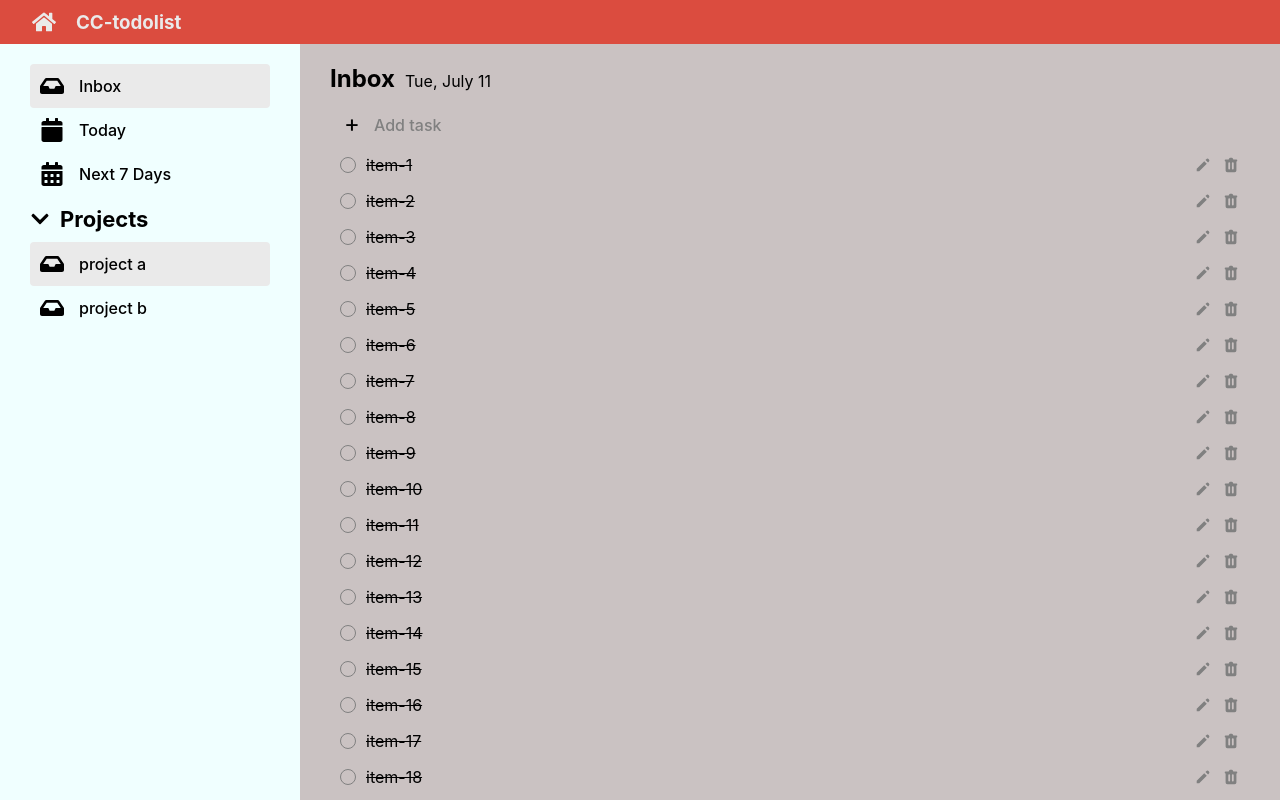
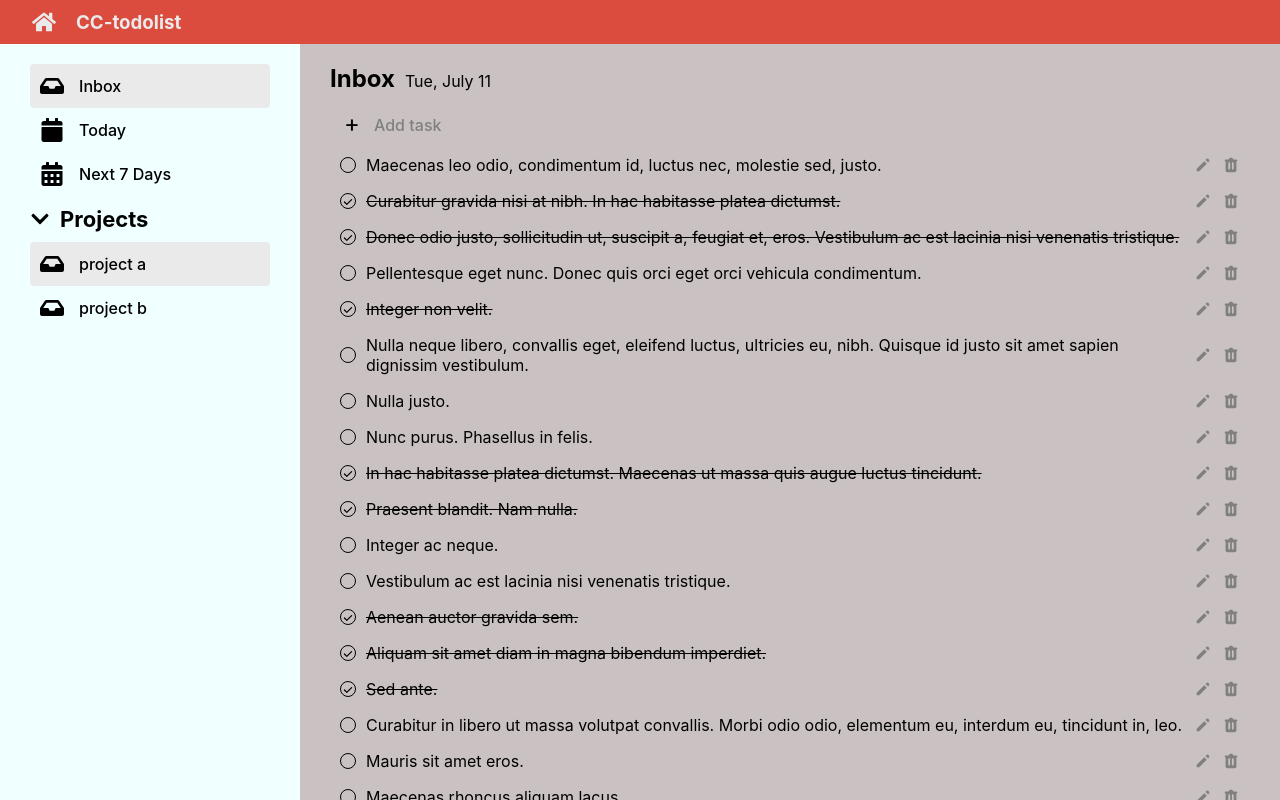
Before and after one commit to grimoll2e/CC14-Todolist, a React (Create React App) app: page / in a window 1280 px wide. Built offline with nearby package versions, Linux system fonts and the light colour scheme.

Commit message:
finish render with mockdata

```diff
--- a/src/components/Todo/Addtodo.jsx
+++ b/src/components/Todo/Addtodo.jsx
@@ -14,7 +14,7 @@ export function Addtodo() {
                 <span>+</span>
                 <h3>Add task</h3>
             </div>):(
-            <TodoForm onSetIsShow={handleClickToAddTask}/>
+            <TodoForm onSetIsShow={handleClickToAddTask} submitText='Add task'/>
             )}
         </>
     )
--- a/src/components/Todo/TodoContent.jsx
+++ b/src/components/Todo/TodoContent.jsx
@@ -1,15 +1,18 @@
+import { useState } from 'react';
 import { Addtodo } from './Addtodo';
 import { TodoHeader } from './TodoHeader';
 import { TodoLists } from './TodoLists';
+import mockData from '../../data/todos.json'
+
 
 export function TodoContent() {
-
+const [todos,setTodos] = useState(mockData)
 
     return (
         <main className="content">
             <TodoHeader/>
             <Addtodo/>
-            <TodoLists/>
+            <TodoLists todos={todos}/>
         </main>
     )
 }
--- a/src/components/Todo/TodoForm.jsx
+++ b/src/components/Todo/TodoForm.jsx
@@ -1,22 +1,32 @@
 import styles from './TodoForm.module.scss'
 import React,{useState} from 'react';
 
-export function TodoForm({onSetIsShow}) {
+export function TodoForm({onSetIsShow,submitText,oldTake}) {
 
-    const [taks,setTaks] = useState('')
+    const [taks,setTaks] = useState(oldTake||'')
+    const [iserror,setIsError] = useState(false)
 
     const handleSubmit = (e) =>{
         e.preventDefault()
-        onSetIsShow()//จากที่ส่งมาจาก Addtodo
+
+        //validate
+        if(taks.trim() === ''){
+            setIsError(true)
+            return;
+        }
+
+
+        onSetIsShow()//จากที่ส่งมาจาก Addtodo__handleClickToAddTask && totoitem__handleOpenEdit
 
     }
 
-    const handleClickcancel = (e) =>{
+    const handleClickcancel = () =>{
         // console.log(e)
         onSetIsShow()
     }
 
     const handleChange=(e)=>{
+        setIsError(false)
         setTaks(e.target.value)
     }
 
@@ -25,10 +35,10 @@ export function TodoForm({onSetIsShow}) {
         <form onSubmit={handleSubmit} className={styles.todo__form__container}>
             <input className={styles.todo__form__input} placeholder='Task Name' value={taks} onChange={handleChange}/>
             <div className={styles.todo__form__footer}>
-                <p className={styles.todo__error}> Title is required</p>
+                {iserror && <p className={styles.todo__error}> Title is required</p>}
                 <div className={styles.todo__form__buttons}>
                     <button type='button' onClick={handleClickcancel}>Cancle</button>
-                    <button type='submit'>Add task</button>
+                    <button type='submit'>{submitText}</button>
                 </div>
 
             </div>
--- a/src/components/Todo/TodoItem.jsx
+++ b/src/components/Todo/TodoItem.jsx
@@ -1,19 +1,48 @@
 import styles from './TodoItem.module.scss'
+import { useState } from 'react';
 import { HiCheck, HiPencil, HiTrash } from "react-icons/hi";
+import { TodoForm } from './TodoForm';
 
-export function TodoItem({value}) {
+export function TodoItem({todo}) {
+    //isCheck = status Done
+    const [isCheck, setIsCheck] = useState(todo.status)
+    const [isEdit,setIsEdit] = useState(false)
+    const handleToggleCheck = () => {
+
+        setIsCheck(!isCheck)
+    }
+
+    const handleDeleteTodo = () =>{
+        console.log('first')
+    }
+
+    const handleOpenEdit = ()=>{
+        setIsEdit(!isEdit)
+    }
+
+    // class ui checkbox icon render
+    let CheckStyles = isCheck ? styles.checkbox_icon__done : styles.checkbox_icon
+    let taskStyle = isCheck ? styles.done : ''
+
     return (
-        <li className={styles.todo__item__container} key={value}>
-            <div className={styles.checkbox__container}>
-                <HiCheck className={styles.checkbox_icon} />
+        <>
+        {!isEdit ? <li className={styles.todo__item__container} >
+            <div className={styles.checkbox__container} onClick={handleToggleCheck}>
+                <HiCheck className={CheckStyles} />
             </div>
-            <p className={styles.done}>{`item-${value}`}</p>
-            <div className={styles.edit__icon}>
+            <p className={taskStyle}>{todo.task}</p>
+            <div className={styles.edit__icon} onClick={handleOpenEdit}>
                 <HiPencil />
             </div>
-            <div className={styles.delete__icon}>
+            <div className={styles.delete__icon} onClick={handleDeleteTodo}>
                 <HiTrash />
             </div>
-        </li>
+        </li>:
+        <TodoForm
+        submitText='Edit Take'
+        onSetIsShow={handleOpenEdit}
+        oldTake ={todo.task}
+        />}
+        </>
     )
 }
--- a/src/components/Todo/TodoItem.module.scss
+++ b/src/components/Todo/TodoItem.module.scss
@@ -19,11 +19,11 @@ $grey:rgb(234,234,234);
 
 .checkbox__container{
     border-color: rgb(255, 0, 0);
-    color: #343434;
+    color: rgb(0, 0, 0);
     height: 16px;
     width: 16px;
     display: block;
-    border: 1px solid gray;
+    border: 1px solid rgb(0, 0, 0);
     border-radius: 16px;
     text-align: center;
     line-height: 16px;
@@ -39,6 +39,7 @@ $grey:rgb(234,234,234);
 .checkbox__container:hover{
     .checkbox_icon{
         display: inline;
+        color: #6d6d6d;
     }
 }
 .edit__icon,
--- a/src/components/Todo/TodoLists.jsx
+++ b/src/components/Todo/TodoLists.jsx
@@ -1,13 +1,14 @@
 import { TodoItem } from './TodoItem';
 
 
-export function TodoLists() {
-    const mockTodo = Array.from({ length: 50 }, (el, idx) => idx + 1);
+export function TodoLists({todos}) {
 
     return (
         <ul>
-            {mockTodo.map((el) => (
-                <TodoItem value={el}/>
+            {todos.map((el) => (
+                <TodoItem
+                    key={el.id}
+                todo={el}/>
             ))}
         </ul>
     )
--- /dev/null
+++ b/src/data/todos.json
@@ -0,0 +1,30 @@
+[{"id":1,"task":"Maecenas leo odio, condimentum id, luctus nec, molestie sed, justo.","status":false,"due_date":"2023-07-11"},
+{"id":2,"task":"Curabitur gravida nisi at nibh. In hac habitasse platea dictumst.","status":true,"due_date":"2023-07-21"},
+{"id":3,"task":"Donec odio justo, sollicitudin ut, suscipit a, feugiat et, eros. Vestibulum ac est lacinia nisi venenatis tristique.","status":true,"due_date":"2023-07-20"},
+{"id":4,"task":"Pellentesque eget nunc. Donec quis orci eget orci vehicula condimentum.","status":false,"due_date":"2023-07-21"},
+{"id":5,"task":"Integer non velit.","status":true,"due_date":"2023-07-30"},
+{"id":6,"task":"Nulla neque libero, convallis eget, eleifend luctus, ultricies eu, nibh. Quisque id justo sit amet sapien dignissim vestibulum.","status":false,"due_date":"2023-07-05"},
+{"id":7,"task":"Nulla justo.","status":false,"due_date":"2023-07-21"},
+{"id":8,"task":"Nunc purus. Phasellus in felis.","status":false,"due_date":"2023-07-24"},
+{"id":9,"task":"In hac habitasse platea dictumst. Maecenas ut massa quis augue luctus tincidunt.","status":true,"due_date":"2023-07-17"},
+{"id":10,"task":"Praesent blandit. Nam nulla.","status":true,"due_date":"2023-07-12"},
+{"id":11,"task":"Integer ac neque.","status":false,"due_date":"2023-07-25"},
+{"id":12,"task":"Vestibulum ac est lacinia nisi venenatis tristique.","status":false,"due_date":"2023-07-13"},
+{"id":13,"task":"Aenean auctor gravida sem.","status":true,"due_date":"2023-07-02"},
+{"id":14,"task":"Aliquam sit amet diam in magna bibendum imperdiet.","status":true,"due_date":"2023-07-04"},
+{"id":15,"task":"Sed ante.","status":true,"due_date":"2023-07-25"},
+{"id":16,"task":"Curabitur in libero ut massa volutpat convallis. Morbi odio odio, elementum eu, interdum eu, tincidunt in, leo.","status":false,"due_date":"2023-07-22"},
+{"id":17,"task":"Mauris sit amet eros.","status":false,"due_date":"2023-07-23"},
+{"id":18,"task":"Maecenas rhoncus aliquam lacus.","status":false,"due_date":"2023-07-24"},
+{"id":19,"task":"Nullam orci pede, venenatis non, sodales sed, tincidunt eu, felis.","status":true,"due_date":"2023-07-06"},
+{"id":20,"task":"Morbi porttitor lorem id ligula.","status":true,"due_date":"2023-07-26"},
+{"id":21,"task":"Vestibulum ante ipsum primis in faucibus orci luctus et ultrices posuere cubilia Curae; Duis faucibus accumsan odio. Curabitur convallis.","status":false,"due_date":"2023-07-04"},
+{"id":22,"task":"Integer a nibh. In quis justo.","status":false,"due_date":"2023-07-08"},
+{"id":23,"task":"Etiam justo. Etiam pretium iaculis justo.","status":false,"due_date":"2023-07-07"},
+{"id":24,"task":"Quisque porta volutpat erat.","status":true,"due_date":"2023-07-29"},
+{"id":25,"task":"Suspendisse accumsan tortor quis turpis.","status":true,"due_date":"2023-07-27"},
+{"id":26,"task":"Maecenas tristique, est et tempus semper, est quam pharetra magna, ac consequat metus sapien ut nunc. Vestibulum ante ipsum primis in faucibus orci luctus et ultrices posuere cubilia Curae; Mauris viverra diam vitae quam.","status":false,"due_date":"2023-07-20"},
+{"id":27,"task":"Aenean auctor gravida sem.","status":true,"due_date":"2023-07-08"},
+{"id":28,"task":"Curabitur convallis. Duis consequat dui nec nisi volutpat eleifend.","status":true,"due_date":"2023-07-24"},
+{"id":29,"task":"Vivamus in felis eu sapien cursus vestibulum. Proin eu mi.","status":true,"due_date":"2023-07-17"},
+{"id":30,"task":"Etiam vel augue.","status":false,"due_date":"2023-07-13"}]
```
